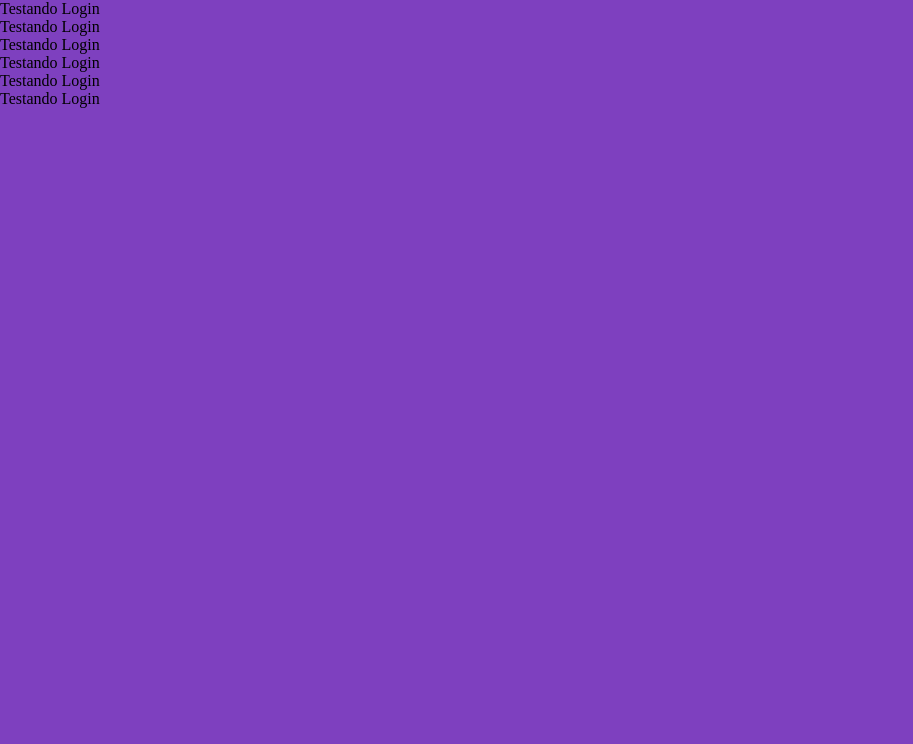
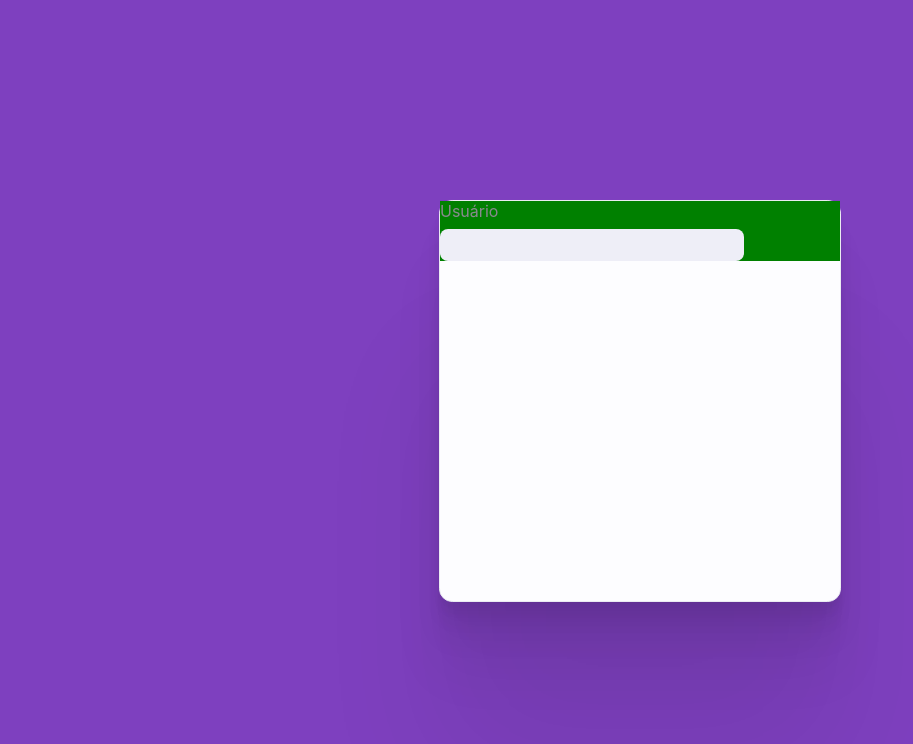
Before and after one commit to brunocdeveloper/agilize-react-pdi, a React (Vite) app: page / in a window 1280 px wide. Shown: the top 744 px of the page, without its empty margins (0-913 px from the left). Built offline with nearby package versions, Linux system fonts and the light colour scheme.

Commit message:
Cria componente input, tipagem e estilização

```diff
--- a/package.json
+++ b/package.json
@@ -11,11 +11,13 @@
   },
   "dependencies": {
     "@types/react-router-dom": "^5.3.3",
+    "@types/styled-system": "^5.1.15",
     "axios": "^0.27.2",
     "react": "^18.2.0",
     "react-dom": "^18.2.0",
     "react-router-dom": "^6.3.0",
-    "styled-components": "^5.3.5"
+    "styled-components": "^5.3.5",
+    "styled-system": "^5.1.5"
   },
   "devDependencies": {
     "@babel/cli": "^7.18.10",
--- /dev/null
+++ b/src/components/Box/Box.styles.ts
@@ -0,0 +1,7 @@
+import styled from "styled-components";
+import { backgroundColor, color, space } from "styled-system";
+
+export const Container: any = styled.div`
+  ${color};
+  ${space};
+`;
--- /dev/null
+++ b/src/components/Box/Box.tsx
@@ -0,0 +1,10 @@
+import React from "react";
+import { Container } from "./Box.styles";
+import { BoxProps } from "./Box.types";
+
+const Box = (props: BoxProps) => {
+  const { children, ...rest } = props;
+  return <Container {...rest}>{children}</Container>;
+};
+
+export default Box;
--- /dev/null
+++ b/src/components/Box/Box.types.ts
@@ -0,0 +1,6 @@
+import React from "react";
+import { ColorProps, SpaceProps } from "styled-system";
+
+export interface BoxProps extends ColorProps, SpaceProps {
+  children?: React.ReactElement | React.ReactNode;
+}
--- /dev/null
+++ b/src/components/Input/Input.styles.ts
@@ -0,0 +1,19 @@
+import styled from "styled-components";
+
+export const InputText = styled.input`
+  background-color: ${({ theme }) => theme.colors.signUp.inputColor};
+  border-style: none;
+  border-radius: 8px;
+  width: 300px;
+  height: 30px;
+
+  :focus {
+    outline: none;
+  }
+`;
+
+export const Label = styled.p`
+  color: ${({ theme }) => theme.colors.signUp.labelInput};
+  margin-bottom: 8px;
+  font-family: "Inter", sans-serif;
+`;
--- /dev/null
+++ b/src/components/Input/Input.tsx
@@ -0,0 +1,15 @@
+import React from "react";
+import { InputText, Label } from "./Input.styles";
+import { InputProps } from "./Input.types";
+
+const Input = (props: InputProps) => {
+  const { label } = props;
+  return (
+    <div>
+      {label && <Label>{label}</Label>}
+      <InputText type="text" />
+    </div>
+  );
+};
+
+export default Input;
--- /dev/null
+++ b/src/components/Input/Input.types.ts
@@ -0,0 +1,3 @@
+export interface InputProps {
+  label?: string;
+}
--- a/src/screen/Login.style.ts
+++ b/src/screen/Login.style.ts
@@ -2,4 +2,16 @@ import styled from "styled-components";
 
 export const Container = styled.div`
   width: 200px;
+  background-color: ${({ theme }) => theme.colors.signUp.container};
+  box-shadow: 0px 165.572px 132.458px rgba(0, 0, 0, 0.07),
+    0px 69.1721px 55.3377px rgba(0, 0, 0, 0.0503198),
+    0px 36.9827px 29.5862px rgba(0, 0, 0, 0.0417275),
+    0px 20.7322px 16.5858px rgba(0, 0, 0, 0.035),
+    0px 11.0107px 8.80858px rgba(0, 0, 0, 0.0282725),
+    0px 4.58181px 3.66545px rgba(0, 0, 0, 0.0196802);
+  height: 400px;
+  width: 400px;
+  margin: 200px auto;
+  border: 0.897211px solid #ebecf2;
+  border-radius: 13.2458px;
 `;
--- a/src/screen/Login.tsx
+++ b/src/screen/Login.tsx
@@ -1,19 +1,15 @@
 import React from "react";
+import Box from "../components/Box/Box";
+import Input from "../components/Input/Input";
 import { Container } from "./Login.style";
 
 const Login = () => {
   return (
     <Container>
-      <p>Testando Login</p>
-      <p>Testando Login</p>
-
-      <p>Testando Login</p>
-
-      <p>Testando Login</p>
-
-      <p>Testando Login</p>
-
-      <p>Testando Login</p>
+      <Box></Box>
+      <Box backgroundColor="green">
+        <Input label="Usuário" />
+      </Box>
     </Container>
   );
 };
--- a/src/styles/GlobalStyles.ts
+++ b/src/styles/GlobalStyles.ts
@@ -1,5 +1,4 @@
 import { createGlobalStyle } from "styled-components";
-import { themeBody } from "./body";
 import { genericReset } from "./reset.styles";
 
 export const GlobalStyle = createGlobalStyle`
--- a/src/styles/theme.ts
+++ b/src/styles/theme.ts
@@ -1,21 +1,27 @@
 export const theme = {
   colors: {
     body: "#7E40BF",
-    container: "#FDFDFF",
-    selectedQuestion: "#7B05A5",
-    textPrimary: "#89898F",
-    textSecondary: "#4A4A4D",
-    inputColor: "#EEEEF7",
+    signUp: {
+      container: "#FDFDFF",
+      labelInput: "#89898F",
+      inputColor: "#EEEEF7",
+      singUpButton: "#CBADEB",
+      singUpText: "#7F59A6",
+      borderContainer: "#ebecf2",
+    },
   },
 };
 
 export const antiTheme = {
   colors: {
     body: "#4C2673",
-    container: "#202024",
-    selectedQuestion: "#00875F",
-    textPrimary: "#8A8B96",
-    textSecondary: "#F7F7F8",
-    inputColor: "#5B5C63",
+    signUp: {
+      container: "#202024",
+      labelInput: "#F7F7F8",
+      inputColor: "#5B5C63",
+      singUpButton: "#00875F",
+      singUpText: "#F7F7F8",
+      borderContainer: "",
+    },
   },
 };
```
Also changed, not shown: 1 other file (tests, documents, lock files or other folders).
